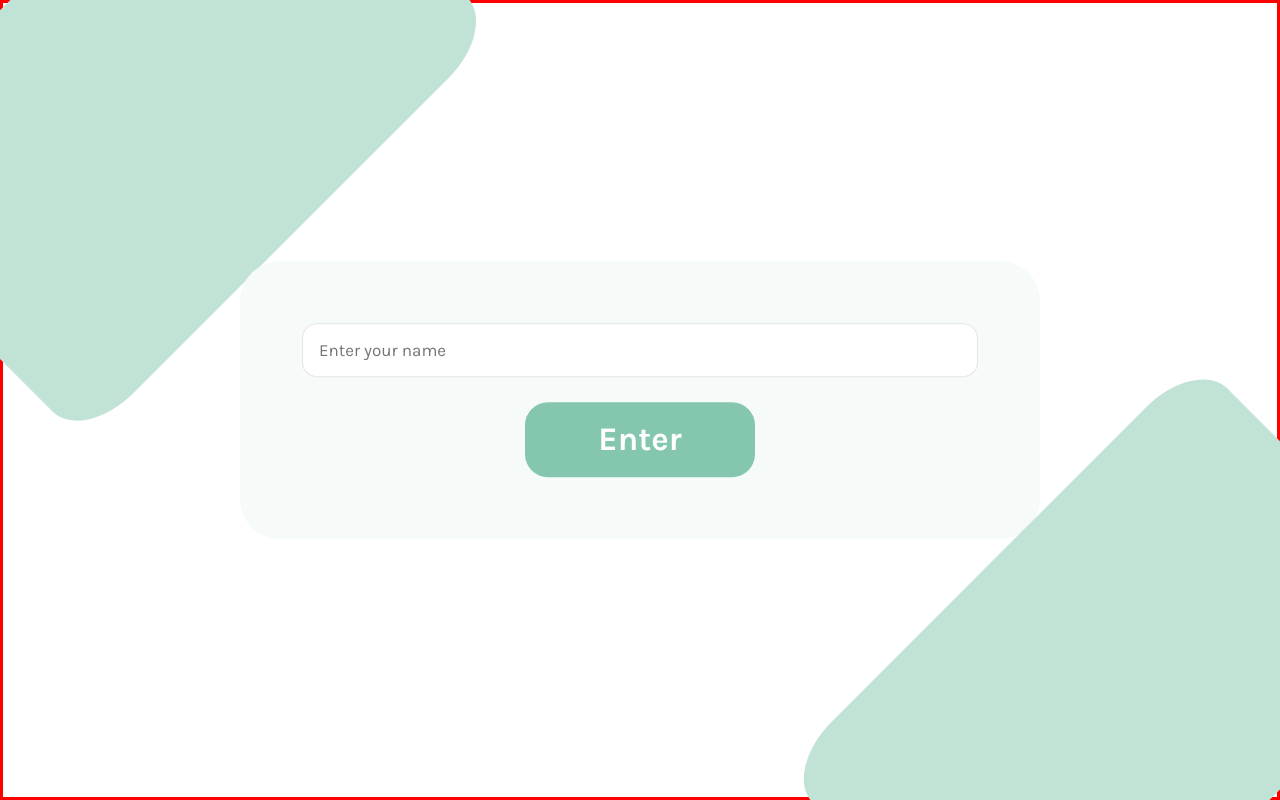
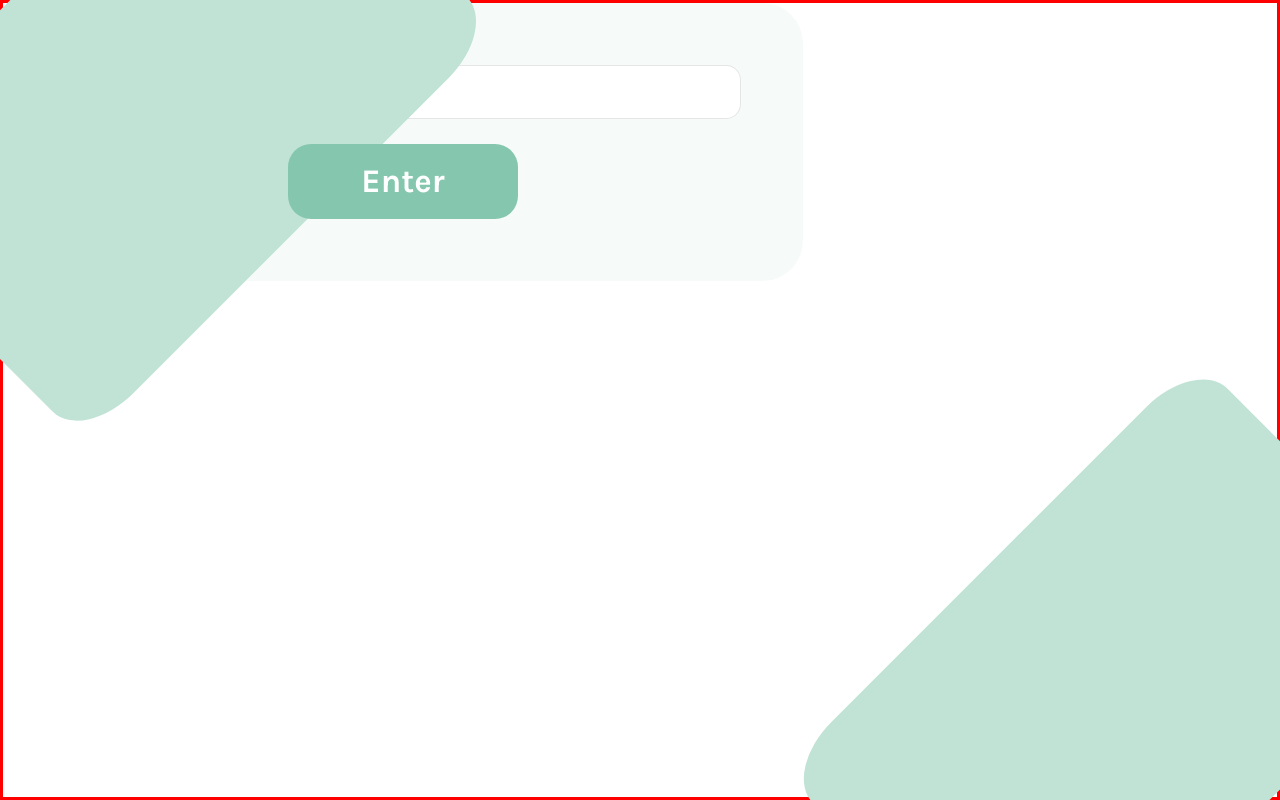
Before and after one commit to MuhammadjonRahimov/simple-messaging-app, a React (Create React App) app in the folder client/: page / in a window 1280 px wide. Shown: the top 800 px of the page. Built offline with nearby package versions, Linux system fonts and the light colour scheme.

Commit message:
no need to form be an absolute positioned element so I removed positioning

```diff
--- a/client/src/pages/Form.module.scss
+++ b/client/src/pages/Form.module.scss
@@ -1,8 +1,4 @@
 .form{
-	position:absolute;
-	top: 50%;
-	left:50%;
-	transform:translate(-50%, -50%);
 	width: 90%;
 	max-width:800px;
 	background-color: #F6FBF9;
@@ -21,8 +17,8 @@
 			font-size: 17px;
 		}
 		textarea{
-			resize:none;
-			height: 200px;
+			resize:vertical;
+			max-height: 350px;
 			min-width: 100%;
 		}
 		& > button {
```
